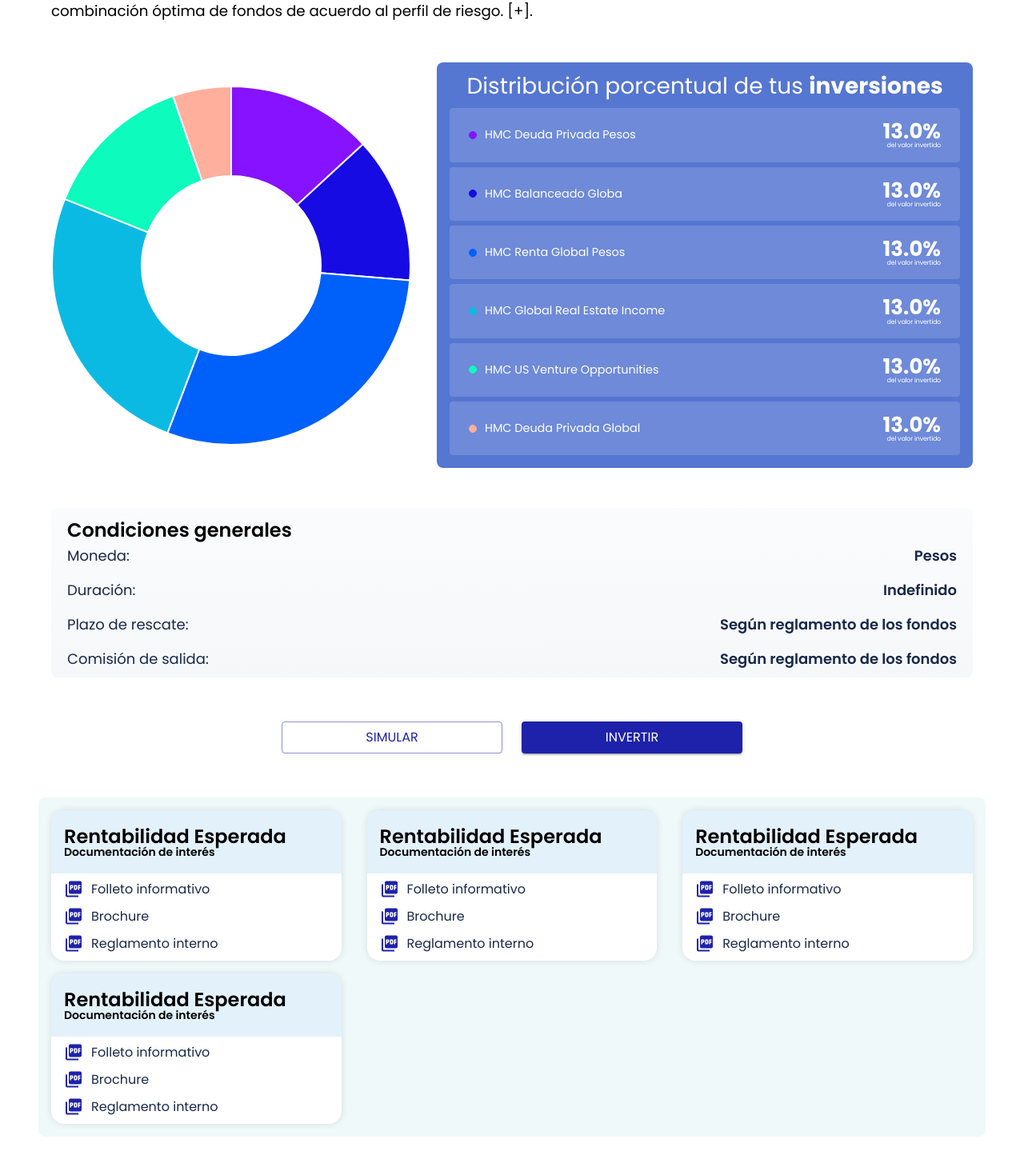
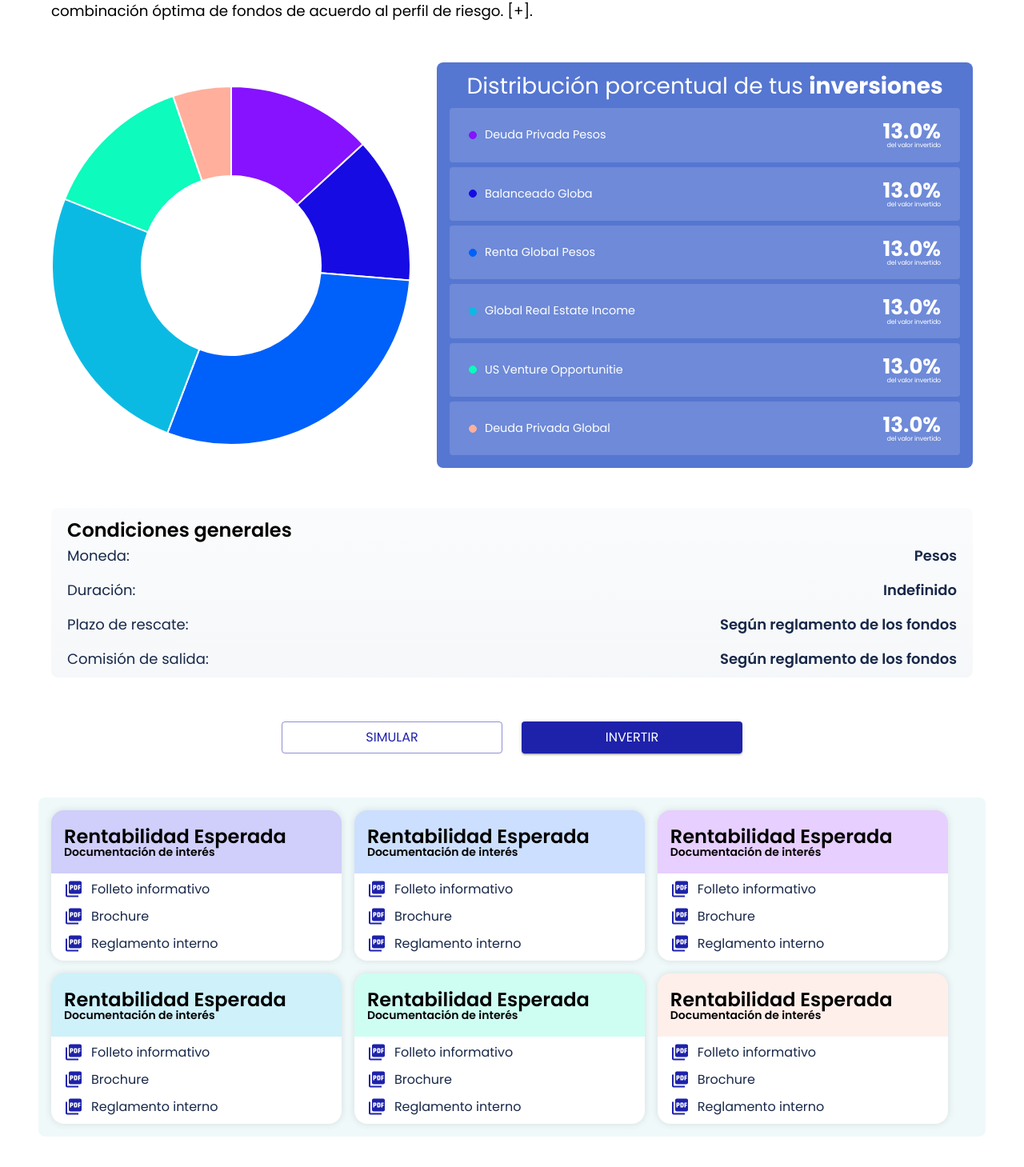
Before and after one commit to PandaDesigner/xcala-mui, a React (Vite) app: page / in a window 1280 px wide. Shown: the part 794-2253 px from the top of the page at 80% size. Built offline with nearby package versions, Linux system fonts and the light colour scheme; a web font is replaced by a local one.

Commit message:
coneccion dinamica

```diff
--- a/src/components/detailPortafolioView/components/BodyPorfolio.jsx
+++ b/src/components/detailPortafolioView/components/BodyPorfolio.jsx
@@ -14,6 +14,7 @@
 import {DistributionValue} from './DistributionValue'
 import {BtnGroup} from './distributionOfFunds/btnGroup'
 import {CardsDocumentation} from './distributionOfFunds/CardsDocumentation'
+import {handelHexToRgb, handelHexToRgba} from '../handler'
 
 const labels = [
   'HMC Deuda Privada Pesos',
@@ -147,13 +148,15 @@
         flexDirection={'row'}
         gap={2}
         flexWrap={'wrap'}
-        justifyContent={'space-between'}
+        justifyContent={'flex-start'}
         alignItems={'center'}
       >
-        <CardsDocumentation />
-        <CardsDocumentation />
-        <CardsDocumentation />
-        <CardsDocumentation />
+        <CardsDocumentation colorFund={handelHexToRgba('#160BE3')} />
+        <CardsDocumentation colorFund={handelHexToRgba('#0060FA')} />
+        <CardsDocumentation colorFund={handelHexToRgba('#8612FF')} />
+        <CardsDocumentation colorFund={handelHexToRgba('#0BBAE3')} />
+        <CardsDocumentation colorFund={handelHexToRgba('#0DFBBD')} />
+        <CardsDocumentation colorFund={handelHexToRgba('#FFAF9C')} />
       </Stack>
     </ContentApp>
   )
--- a/src/components/detailPortafolioView/components/DistributionValue.jsx
+++ b/src/components/detailPortafolioView/components/DistributionValue.jsx
@@ -52,27 +52,27 @@
       </TitelDistributionInvText>
       <SectionDistribucion gap={'6px'}>
         <ItemValueDistribution
-          fundName='HMC Deuda Privada Pesos'
+          fundName='Deuda Privada Pesos'
           bgColorFund={handelHexToRgb('#8612FF')}
         />
         <ItemValueDistribution
-          fundName='HMC Balanceado Globa'
+          fundName='Balanceado Globa'
           bgColorFund={handelHexToRgb('#160BE3')}
         />
         <ItemValueDistribution
-          fundName='HMC Renta Global Pesos'
+          fundName='Renta Global Pesos'
           bgColorFund={handelHexToRgb('#0060FA')}
         />
         <ItemValueDistribution
-          fundName='HMC Global Real Estate Income'
+          fundName='Global Real Estate Income'
           bgColorFund={handelHexToRgb('#0BBAE3')}
         />
         <ItemValueDistribution
-          fundName='HMC US Venture Opportunities'
+          fundName='US Venture Opportunitie'
           bgColorFund={handelHexToRgb('#0DFBBD')}
         />
         <ItemValueDistribution
-          fundName='HMC Deuda Privada Global'
+          fundName='Deuda Privada Global'
           bgColorFund={handelHexToRgb('#FFAF9C')}
         />
       </SectionDistribucion>
--- a/src/components/detailPortafolioView/components/distributionOfFunds/CardsDocumentation.jsx
+++ b/src/components/detailPortafolioView/components/distributionOfFunds/CardsDocumentation.jsx
@@ -1,5 +1,6 @@
 import {Stack, Typography, styled} from '@mui/material'
 import {CardsItemDescription} from './CardsItemDescription'
+import {handelBgColorFund} from '../../handler'
 
 const CardsContentDocumentacion = styled(Stack)({
   backgroundColor: 'rgba(255, 255, 255, 1)',
@@ -83,13 +84,13 @@
 }) => {
   return (
     <CardsContentDocumentacion
-      width={{xs: '100%', sm: '98%', md: '48%', lg: '31.5%', xl: '32.5%'}}
+      width={{xs: '100%', sm: '100%', md: '48%', lg: '31.5%', xl: '32.5%'}}
     >
       <HeaderComponent
         flexDirection={'column'}
         gap={0}
         p={2}
-        backgroundColor={colorFund}
+        backgroundColor={handelBgColorFund(colorFund)}
       >
         <TitleCardsDocumentation>Rentabilidad Esperada</TitleCardsDocumentation>
         <SubTitleCardsDocumentation>
--- a/src/components/detailPortafolioView/components/distributionOfFunds/CardsItemDescription.jsx
+++ b/src/components/detailPortafolioView/components/distributionOfFunds/CardsItemDescription.jsx
@@ -1,4 +1,4 @@
-import {Stack, Typography, styled} from '@mui/material'
+import {Link, Stack, Typography, styled} from '@mui/material'
 import iconPorfolio from '../../../../assets/images/perfiles/ProfilePorfolio/picture_as_pdf.svg'
 
 const ContentCardsItem = styled(Stack)({
@@ -50,13 +50,22 @@
   margin: '0px 0px 0px 10px',
 })
 
-export const CardsItemDescription = ({titelText}) => {
+export const CardsItemDescription = ({titelText, url = '#'}) => {
   return (
     <ContentCardsItem>
-      <ItemCardsDescription>
-        <IconsItem src={iconPorfolio} alt='icon' />
-        <TitelItem>{titelText}</TitelItem>
-      </ItemCardsDescription>
+      <Link
+        textTransform={'none'}
+        sx={{
+          cursor: 'pointer',
+          textDecoration: 'none',
+        }}
+        href={url}
+      >
+        <ItemCardsDescription>
+          <IconsItem src={iconPorfolio} alt='icon' />
+          <TitelItem>{titelText}</TitelItem>
+        </ItemCardsDescription>
+      </Link>
     </ContentCardsItem>
   )
 }
--- a/src/components/detailPortafolioView/components/distributionOfFunds/ItemValueDistribution.jsx
+++ b/src/components/detailPortafolioView/components/distributionOfFunds/ItemValueDistribution.jsx
@@ -114,8 +114,6 @@
   bgColorFund = 'rgb(0, 96, 250, 1)',
   lineColroFund = `1px solid  ${handelBgColorFund(bgColorFund)}`,
 }) => {
-  console.log(handelBgColorFund(bgColorFund))
-  console.log(lineColroFund)
   return (
     <ItemValueDistributio>
       <IndicatorSection>
--- a/src/components/detailPortafolioView/handler/handleFuntion.js
+++ b/src/components/detailPortafolioView/handler/handleFuntion.js
@@ -28,3 +28,10 @@
 	const b = parseInt(hex.substring(5,7), 16);
 	return `rgba(${r}, ${g}, ${b}, 1)`
   }
+
+  export const  handelHexToRgba = (hex) => {
+	const r = parseInt(hex.substring(1,3), 16);
+	const g = parseInt(hex.substring(3,5), 16);
+	const b = parseInt(hex.substring(5,7), 16);
+	return `rgba(${r}, ${g}, ${b}, 0.2)`
+  }
```
